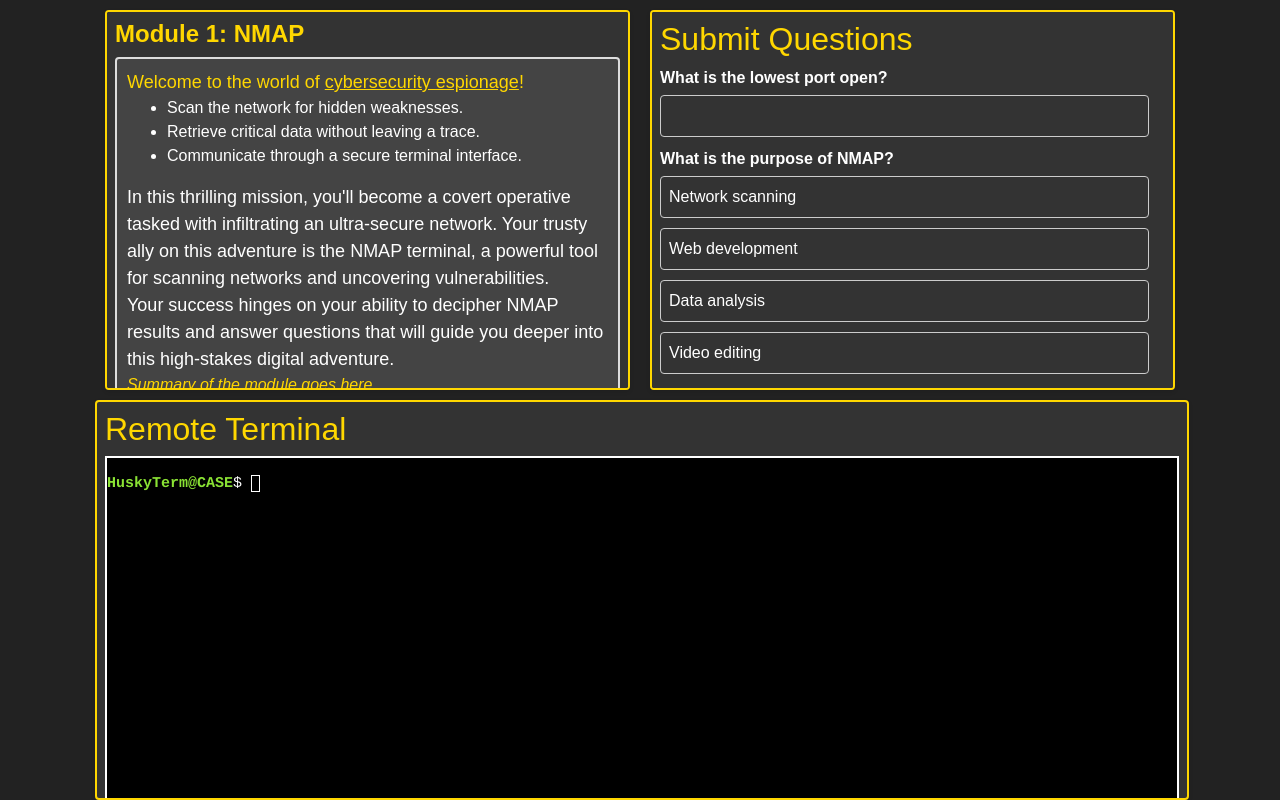
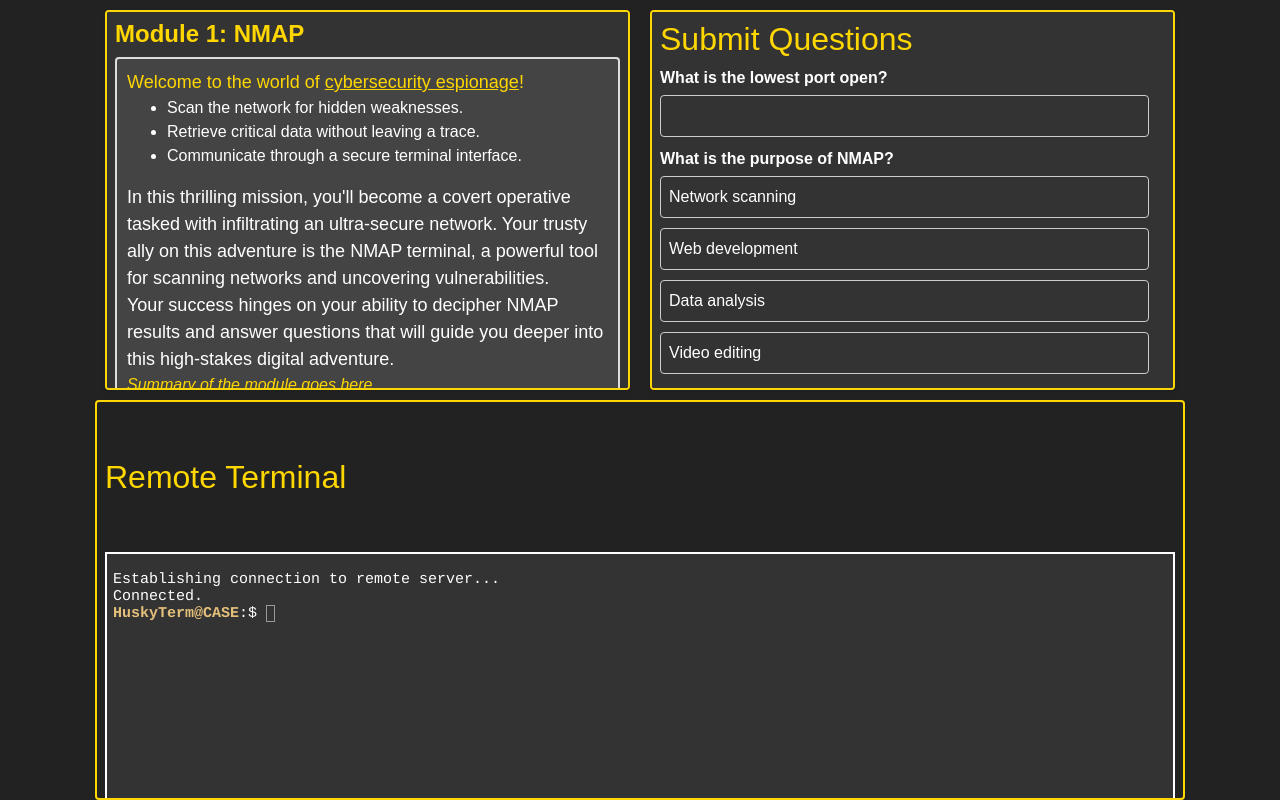
Before and after one commit to ImChet/NSF-CASE, a website: page src/Modules/html/module1.html in a window 1280 px wide. Drawn offline with nearby package versions, Linux system fonts and the light colour scheme.

Commit message:
Fixed terminal

```diff
--- a/src/Modules/html/module1.html
+++ b/src/Modules/html/module1.html
@@ -105,7 +105,7 @@
             <div class="resizableContainer" id="terminalContainer" style="height: 80%">
                 <div class="containerContent">
                     <h2 style="color: #ffd700;">Remote Terminal</h2>
-                    <div id="terminal" style="height: 80%; border: 2px solid white; overflow:hidden" >
+                    <div id="terminal" style="height: 80%; overflow:hidden">
                     </div>
                 </div>
             </div>
--- a/src/Modules/js/module1.js
+++ b/src/Modules/js/module1.js
@@ -1,9 +1,53 @@
-let username = '\x1B[1;32mHuskyTerm@CASE\x1B[0m$';
+let username = '\x1B[1;33mHuskyTerm@CASE\x1B[0m:$';
 
 const socket = new WebSocket("ws://localhost:3000");
 var term = new window.Terminal({
-    cursorBlink: true
+    cursorBlink: true,
+    convertEol: true, // True if you want to convert newline characters to carriage return + newline
+    wordWrap: true,
+    theme: {
+        background: '#333',  // Set the background color
+        foreground: '#fff',  // Set the default foreground color
+        cursor: 'rgba(255,255,255,0.5)', // Set the cursor color
+        selection: 'rgba(255,255,255,0.3)', // Set the selection color
+        // Define ANSI colors
+        black: '#000000',
+        red: '#E06C75',
+        green: '#98C379',
+        yellow: '#E5C07B',
+        blue: '#61AFEF',
+        magenta: '#C678DD',
+        cyan: '#56B6C2',
+        white: '#FFFFFF',
+        brightBlack: '#5C6370',
+        brightRed: '#E06C75',
+        brightGreen: '#98C379',
+        brightYellow: '#E5C07B',
+        brightBlue: '#61AFEF',
+        brightMagenta: '#C678DD',
+        brightCyan: '#56B6C2',
+        brightWhite: '#FFFFFF'
+      }
 });
+
+// Fake loading messages for the connection process
+const loadingMessages = [
+    "Establishing connection to remote server...",
+    "Connected.",
+];
+
+let loadingMessageIndex = 0;
+
+function displayLoadingMessage() {
+    term.write('\r\n' + loadingMessages[loadingMessageIndex]);
+    loadingMessageIndex++;
+    if (loadingMessageIndex === loadingMessages.length) {
+        initTerminal();
+    } else {
+        setTimeout(displayLoadingMessage, 1000); // Display next loading message after a delay
+    }
+}
+
 term.open(document.getElementById('terminal'));
 
 const commands = {
@@ -14,7 +58,7 @@
 
 let command = '';
 
-function init() {
+function initTerminal() {
     if (term._initialized) {
         return;
     }
@@ -23,6 +67,7 @@
 
     term.prompt = () => {
         term.write('\r\n' + username + ' '); // Display the username and prompt
+        term.scrollToBottom(); // Scroll to the bottom to ensure the prompt is visible
     };
     prompt(term);
 
@@ -73,12 +118,17 @@
 function runCommand(term, command) {
     if (command.length > 0) {
         term.write('\r\n'); // New line spacing for entered command
+
         if (commands.hasOwnProperty(command)) {
             term.write(commands[command]); // Display the output of the command
+        } else {
+            term.write('-bash: ' + command + ': command not found'); // Display an unrecognized command message
         }
+
         term.prompt(); // Display the prompt after command execution
+        term.scrollToBottom(); // Ensure the prompt is visible after executing the command
         return;
     }
 }
 
-init();
+displayLoadingMessage();
--- a/src/Modules/stylesheets/module1.css
+++ b/src/Modules/stylesheets/module1.css
@@ -24,13 +24,13 @@
 
 /* Resizable Container Styling */
 .resizableContainer {
+  flex: 1;
+  padding: 20px;
+  margin: 0 10px;
   min-width: 150px;
   min-height: 150px;
-  padding: 20px;
   border-radius: 8px;
   box-shadow: 0 2px 4px rgba(0, 0, 0, 0.1);
-  margin: 0 10px;
-  flex: 1;
   resize: none;
   overflow: hidden;
 }
@@ -55,7 +55,7 @@
   padding: 8px;
   resize: none;
   overflow: auto;
-  margin: 0 10px; /* Adjust the margin for containers */
+  margin: 0 10px;
 }
 
 /* Flexbox Layout for Radio Buttons and Checkboxes */
@@ -67,42 +67,34 @@
 
 /* Adjustments to the container to prevent horizontal scrolling */
 #questionFormContainer {
-  overflow-x: hidden; /* Hide horizontal overflow */
-}
-
-/* Terminal Output Styling */
-#terminalOutput {
-  border: 2px solid #ddd;
-  /* Remove the width: 100% and use max-width */
-  max-width: 100%; /* Limit the width to the container's width */
-  flex: 1;
-  padding: 8px;
-  box-sizing: border-box;
-  font-size: smaller;
-  font-family: monospace;
-  overflow-y: auto;
-}
-
-/* Terminal Output Wrapper Styling */
-.terminalOutputWrapper {
-  max-height: calc(100% - 16px);
-  overflow: hidden;
+  overflow-x: hidden;
 }
 
 /* Terminal Container Styling */
 #terminalContainer {
-  width: calc(100% - 16px);
-  height: calc(100% - 16px);
-  background-color: #333;
-  color: white;
+  display: flex;
+  flex-direction: column;
+  flex: 1;
   border: 2px solid #ffd700;
   border-radius: 4px;
   box-sizing: border-box;
   padding: 8px;
-  resize: none;
+  overflow-y: auto;
+  white-space: pre-wrap;
+  word-break: break-word;
+  overflow-wrap: break-word;
+}
+
+#terminal {
   display: flex;
   flex-direction: column;
-  /* overflow: hidden; */
+  flex: 1;
+  overflow: auto;
+}
+
+.xterm {
+  border: 2px solid #fff;
+  padding-left: 6px;
 }
 
 /* Container Content Styling */
@@ -144,10 +136,9 @@
 .returnButton {
   font-family: "Arial", sans-serif;
   font-weight: bold;
-  background-color: #ffd700; /* Example: Gold color */
-
+  background-color: #ffd700;
   padding: 8px;
-  margin-top: 10px; /* Space above the button */
+  margin-top: 10px;
   cursor: pointer;
   border: none;
   border-radius: 5px;
@@ -155,7 +146,7 @@
     box-shadow 0.3s ease;
 }
 
-/* Remove link styling */
+/* Link styling */
 a {
   color: black;
 }
@@ -163,6 +154,7 @@
   color: #ffd700;
   text-decoration: none;
 }
+
 .sendCommandButton,
 .submitQuestionsButton {
   font-family: "Arial", sans-serif;
@@ -187,56 +179,62 @@
   transform: translateY(-2px);
 }
 
-/* Scrollbar Styling for Question Submission Container */
-.resizableContainer::-webkit-scrollbar {
-  width: 12px;
+/* Global Scrollbar Styling */
+::-webkit-scrollbar {
+  width: 12px; /* Width of the scrollbar */
 }
 
-.resizableContainer::-webkit-scrollbar-thumb {
-  background-color: #ffd700;
-  border-radius: 10px;
+::-webkit-scrollbar-track {
+  background-color: #333; /* Track color */
 }
 
-.resizableContainer::-webkit-scrollbar-track {
-  background-color: #333;
+::-webkit-scrollbar-thumb {
+  background-color: #ffd700; /* Thumb color */
+  border-radius: 10px; /* Rounded corners for the thumb */
 }
 
-.resizableContainer::-webkit-scrollbar-thumb:hover {
-  background-color: #555;
+::-webkit-scrollbar-thumb:hover {
+  background-color: #555; /* Thumb color on hover */
 }
 
-/* Scrollbar Styling for Terminal Container */
-#terminalContainer::-webkit-scrollbar {
-  width: 12px;
+/* Scrollbar for .resizableContainer, #terminalContainer, #terminalOutput */
+.resizableContainer::-webkit-scrollbar,
+#terminalContainer::-webkit-scrollbar,
+#terminalOutput::-webkit-scrollbar {
+  /* No need to duplicate the 'width' property if it's the same for all */
 }
 
-#terminalContainer::-webkit-scrollbar-thumb {
-  background-color: #ffd700;
-  border-radius: 10px;
+.resizableContainer::-webkit-scrollbar-track,
+#terminalContainer::-webkit-scrollbar-track,
+#terminalOutput::-webkit-scrollbar-track {
+  /* No need to duplicate the 'background-color' property if it's the same for all */
 }
 
-#terminalContainer::-webkit-scrollbar-track {
-  background-color: #333;
+.resizableContainer::-webkit-scrollbar-thumb,
+#terminalContainer::-webkit-scrollbar-thumb,
+#terminalOutput::-webkit-scrollbar-thumb {
+  /* No need to duplicate the 'background-color' and 'border-radius' properties if they're the same for all */
 }
 
-#terminalContainer::-webkit-scrollbar-thumb:hover {
-  background-color: #555;
+.resizableContainer::-webkit-scrollbar-thumb:hover,
+#terminalContainer::-webkit-scrollbar-thumb:hover,
+#terminalOutput::-webkit-scrollbar-thumb:hover {
+  /* No need to duplicate the 'background-color' property if it's the same for all */
 }
 
-/* Scrollbar Styling for Terminal Output */
-#terminalOutput::-webkit-scrollbar {
-  width: 12px;
+/* Specific styles for xterm */
+.xterm .xterm-viewport::-webkit-scrollbar {
+  /* Specific styles for xterm scrollbar if different from above */
 }
 
-#terminalOutput::-webkit-scrollbar-thumb {
-  background-color: #ffd700;
-  border-radius: 10px;
+.xterm .xterm-viewport::-webkit-scrollbar-track {
+  /* Specific styles for xterm scrollbar track if different from above */
 }
 
-#terminalOutput::-webkit-scrollbar-track {
-  background-color: #333;
+.xterm .xterm-viewport::-webkit-scrollbar-thumb {
+  /* Specific styles for xterm scrollbar thumb if different from above */
 }
 
-#terminalOutput::-webkit-scrollbar-thumb:hover {
-  background-color: #555;
+.xterm .xterm-viewport::-webkit-scrollbar-thumb:hover {
+  /* Specific styles for xterm scrollbar thumb hover if different from above */
 }
```
